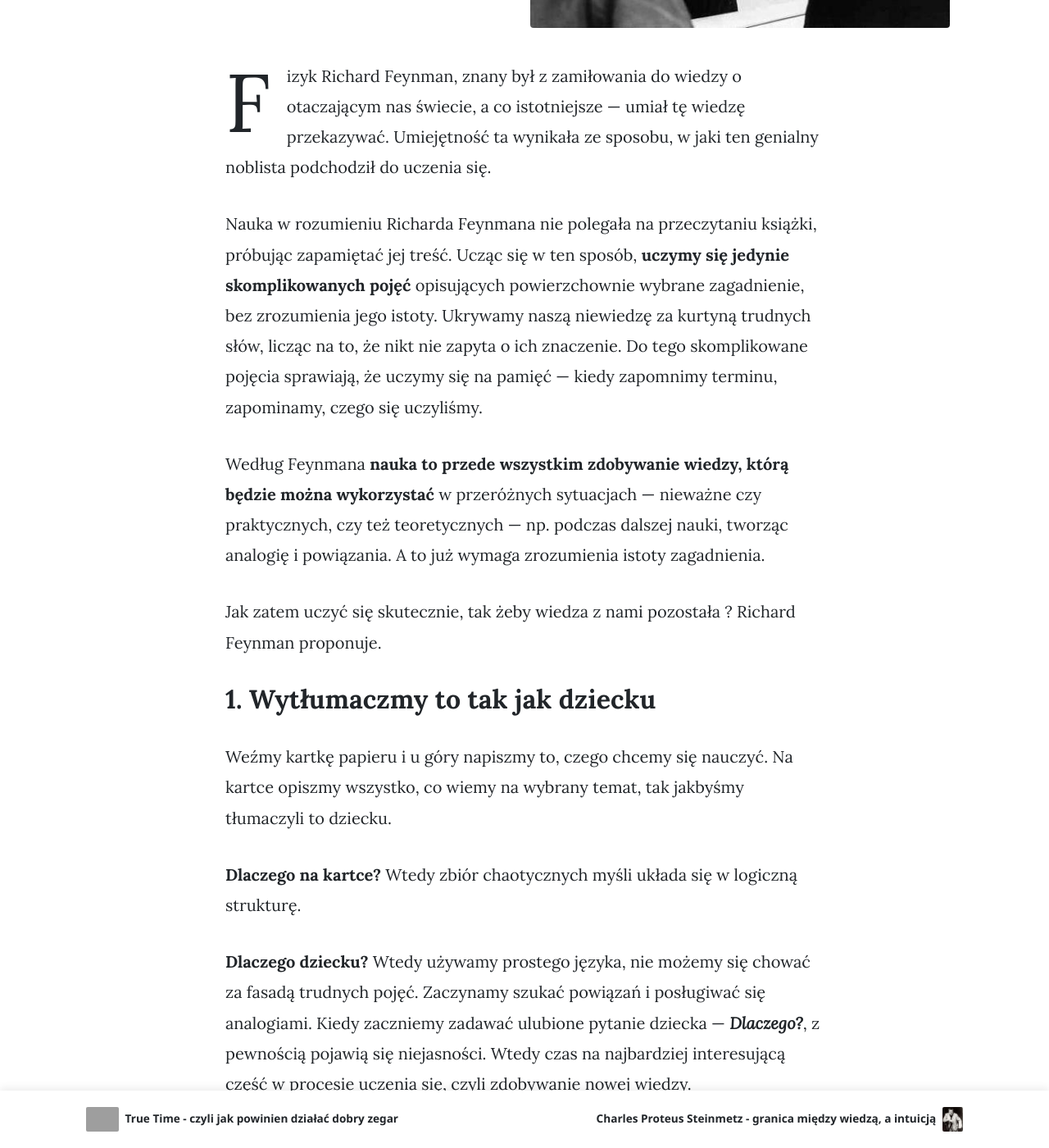
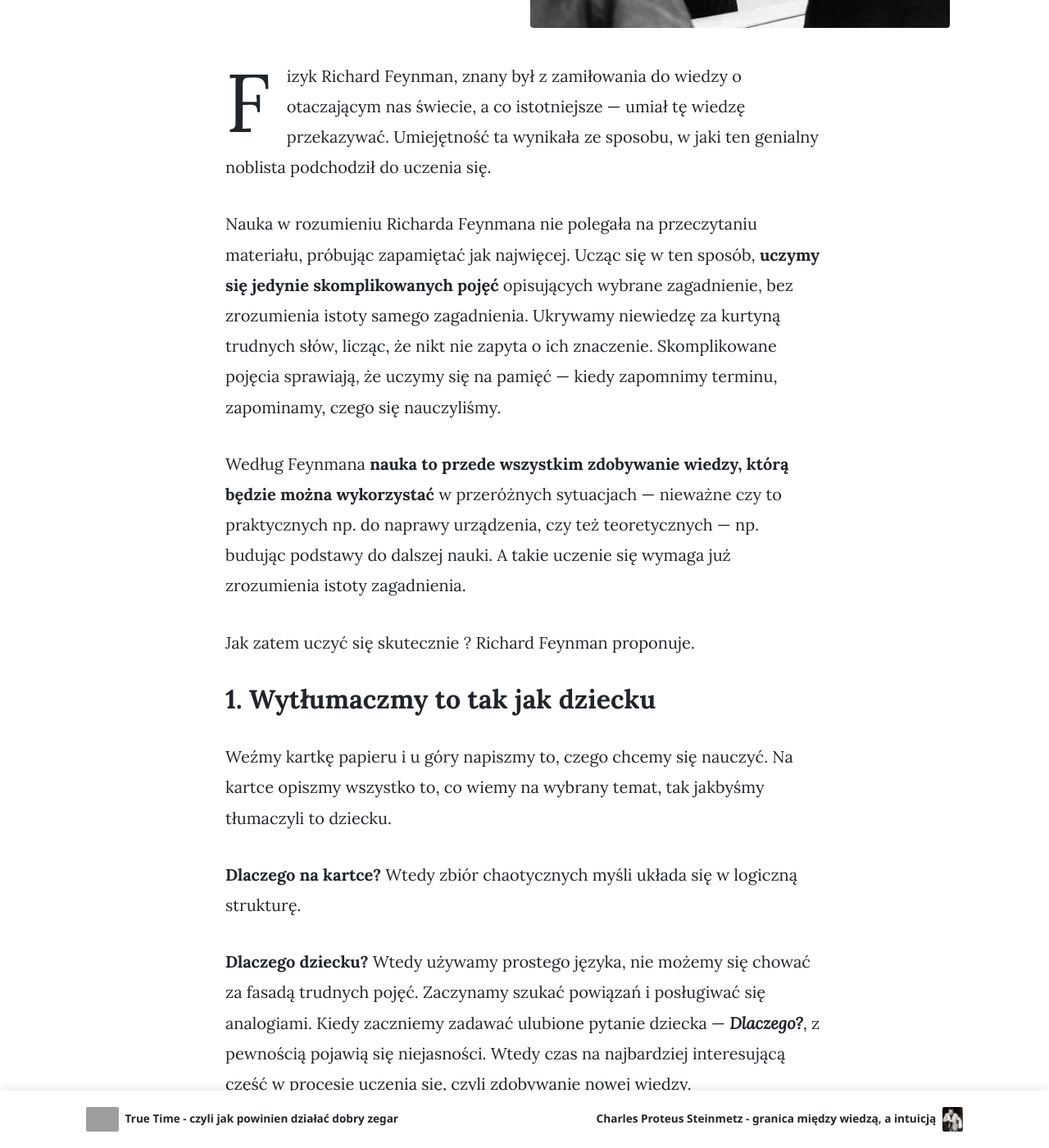
Before and after one commit to marwoj/marwoj.github.io, a Jekyll site: the page built from _posts/2022-06-27-feynman-technique.md, in a window 1280 px wide and 1400 px high, scrolled down 455 px. Shown: the whole window at 82% size. Built offline with Jekyll 4.4.1, drawn with Linux system fonts in a browser that asks for light colours; nearby versions of some CDN libraries; some of the changed text lies outside the part shown; grey boxes are pictures that could not be loaded.

Commit message:
Technika Feynmana

```diff
--- a/_posts/2022-06-27-feynman-technique.md
+++ b/_posts/2022-06-27-feynman-technique.md
@@ -10,21 +10,21 @@
 Fizyk Richard Feynman, znany był z zamiłowania do wiedzy o otaczającym nas świecie, a co istotniejsze — umiał tę wiedzę
 przekazywać. Umiejętność ta wynikała ze sposobu, w jaki ten genialny noblista podchodził do uczenia się.
 
-Nauka w rozumieniu Richarda Feynmana nie polegała na przeczytaniu książki, próbując zapamiętać jej treść. Ucząc się w
-ten sposób, **uczymy się jedynie skomplikowanych pojęć** opisujących powierzchownie wybrane zagadnienie, bez
-zrozumienia jego istoty. Ukrywamy naszą niewiedzę za kurtyną trudnych słów, licząc na to, że nikt nie zapyta o ich
-znaczenie. Do tego skomplikowane pojęcia sprawiają, że uczymy się na pamięć — kiedy zapomnimy terminu,
-zapominamy, czego się uczyliśmy.
+Nauka w rozumieniu Richarda Feynmana nie polegała na przeczytaniu materiału, próbując zapamiętać jak najwięcej. Ucząc
+się w ten sposób, **uczymy się jedynie skomplikowanych pojęć** opisujących wybrane zagadnienie, bez
+zrozumienia istoty samego zagadnienia. Ukrywamy niewiedzę za kurtyną trudnych słów, licząc, że nikt nie zapyta o ich
+znaczenie. Skomplikowane pojęcia sprawiają, że uczymy się na pamięć — kiedy zapomnimy terminu,
+zapominamy, czego się nauczyliśmy.
 
 Według Feynmana **nauka to przede wszystkim zdobywanie wiedzy, którą będzie można wykorzystać** w przeróżnych sytuacjach
-— nieważne czy praktycznych, czy też teoretycznych — np. podczas dalszej nauki, tworząc analogię i powiązania. A to już
-wymaga zrozumienia istoty zagadnienia.
+— nieważne czy to praktycznych np. do naprawy urządzenia, czy też teoretycznych — np. budując podstawy do dalszej nauki.
+A takie uczenie się wymaga już zrozumienia istoty zagadnienia.
 
-Jak zatem uczyć się skutecznie, tak żeby wiedza z nami pozostała ? Richard Feynman proponuje.
+Jak zatem uczyć się skutecznie ? Richard Feynman proponuje.
 
 ## 1. Wytłumaczmy to tak jak dziecku
 
-Weźmy kartkę papieru i u góry napiszmy to, czego chcemy się nauczyć. Na kartce opiszmy wszystko, co wiemy na wybrany
+Weźmy kartkę papieru i u góry napiszmy to, czego chcemy się nauczyć. Na kartce opiszmy wszystko to, co wiemy na wybrany
 temat, tak jakbyśmy tłumaczyli to dziecku.
 
 **Dlaczego na kartce?** Wtedy zbiór chaotycznych myśli układa się w logiczną strukturę.
@@ -63,8 +63,9 @@
 
 ***
 
-Łatwo się zniechęcić, kiedy efekty nauki idą na marne. Technika Feynmana sprawia jednak, że faktycznie czynimy
-postępy i zachęca do dalszego rozwoju.
+Łatwo się zniechęcić, kiedy efekty nauki idą w zapomnienie. Technika Feynmana sprawia jednak, że nie tylko
+zapamiętujemy, ale też rozumiemy to, czego się uczyliśmy i możemy to wykorzystać w przyszłości — co jest niezwykle
+satysfakcjonujące.
 
 Stosując technikę Feynmana, poznajemy dogłębnie wybraną dziedzinę, a nie chowamy się za kurtyną skomplikowanych pojęć.
 Kurtyną, która opadnie po pierwszym pytaniu _**Dlaczego?**_
```
Also changed, not shown: other parts of _posts/2022-06-27-feynman-technique.md (+4 -4 lines).
